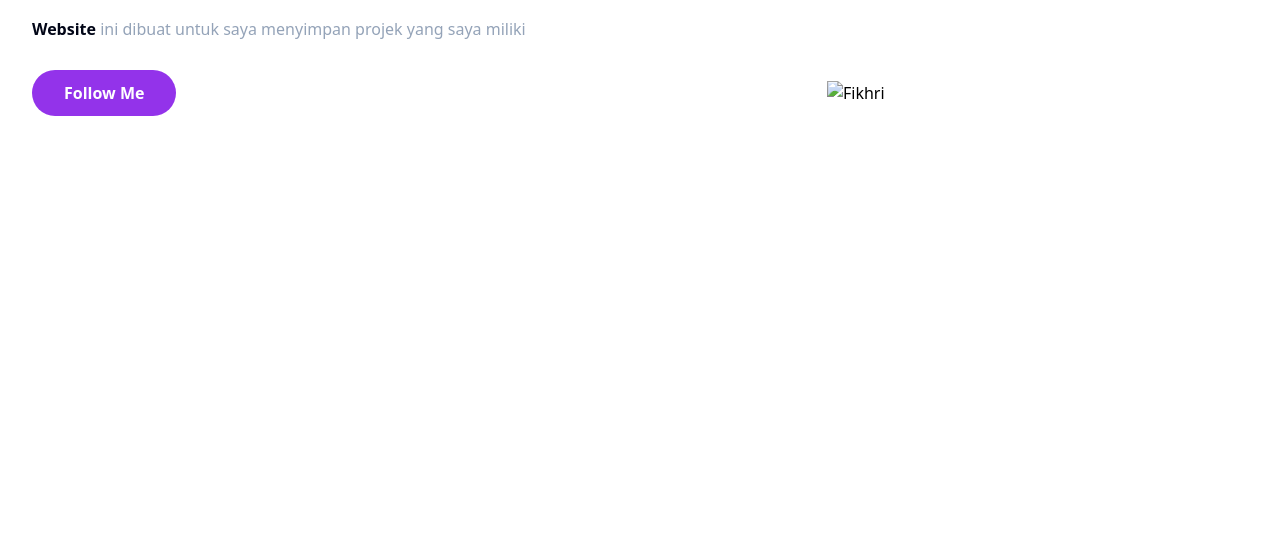
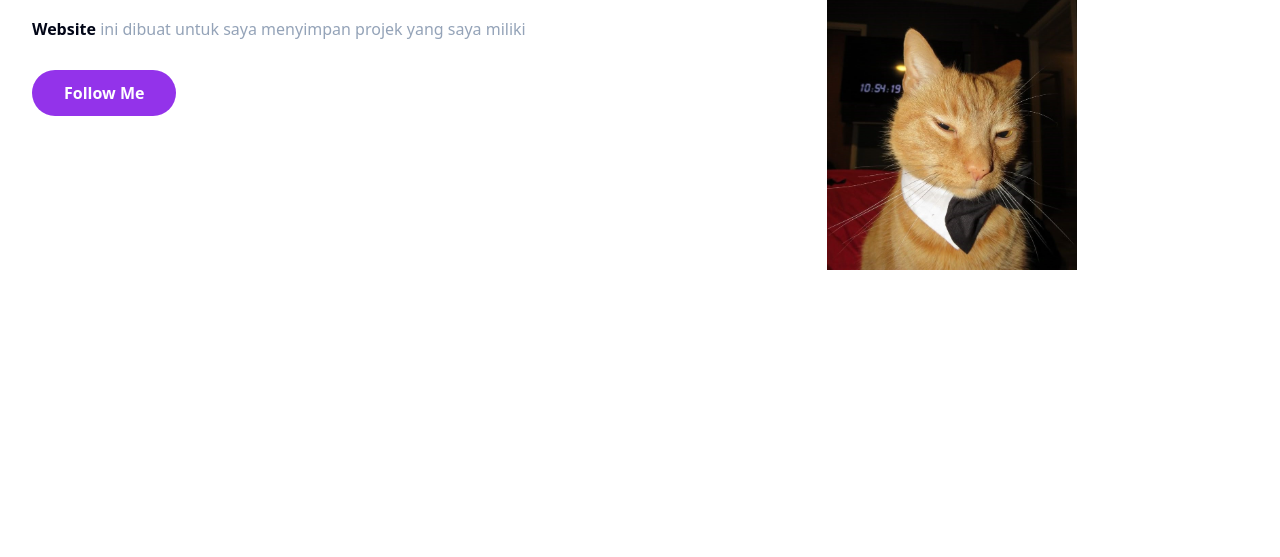
Before and after one commit to Fikhri05/F1khri_tjkt2, a website: page index.html in a window 1280 px wide. Shown: the part 243-800 px from the top of the page. Drawn offline with Linux system fonts and the light colour scheme.

Commit message:
ubah gambar

```diff
--- a/index.html
+++ b/index.html
@@ -27,7 +27,7 @@
                     </div>
                     <div class="w-full self-end px-4 lg:w-1/2">
                         <div class="relative mt-10 lg:mt-9 lg:right-0">
-                            <img src="./src/img/l.png" alt="Fikhri" width="250px" class="max-w-full mx-auto">
+                            <img src="./src/img/w.png" alt="Fikhri" width="250px" class="max-w-full mx-auto">
             </div>
         </section>
     <!-- HOME END -->
```
Also changed, not shown: src/img/w.png (renamed from src/img/w.jpg).
